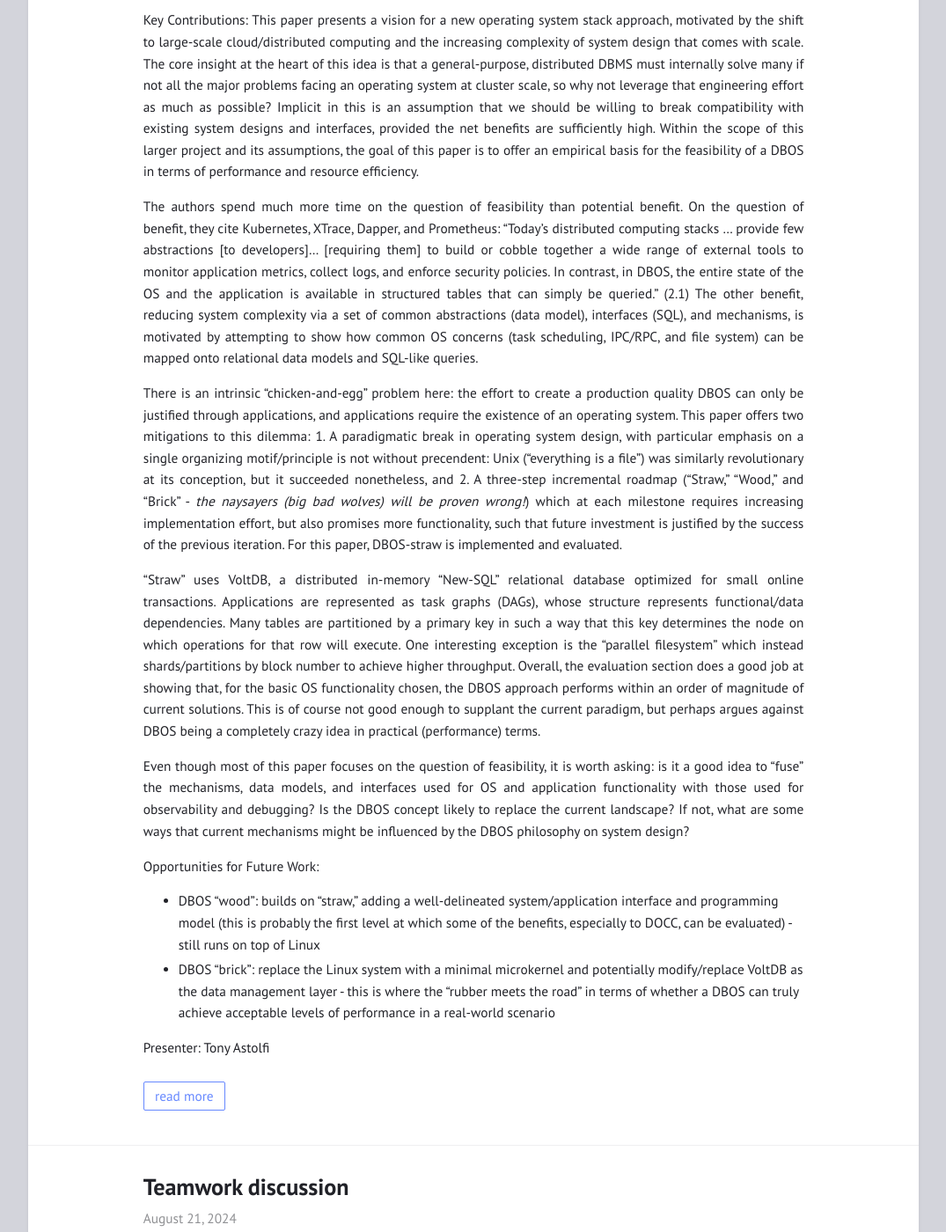
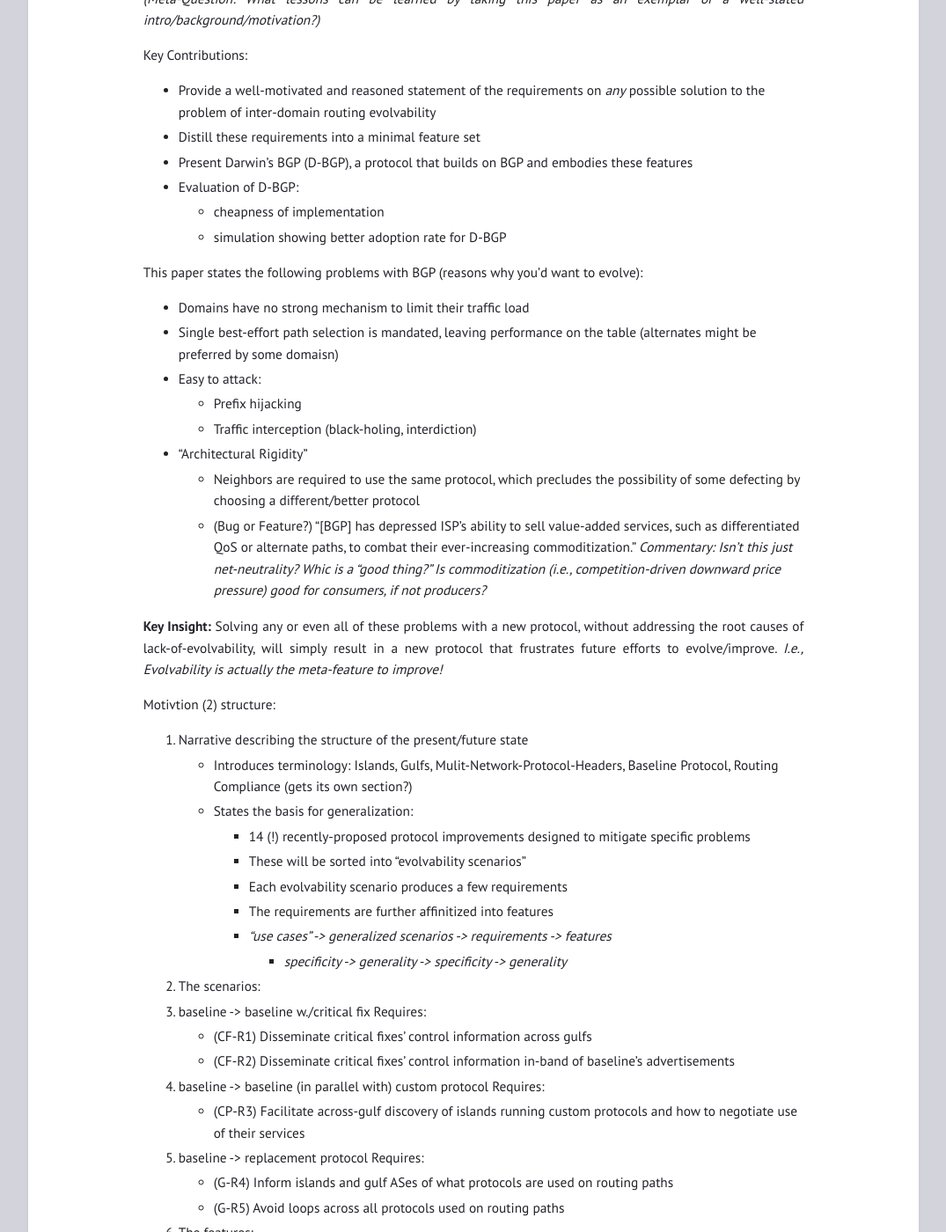
Before and after one commit to docc-lab/reading-group, a Jekyll site: the page built from summaries.html, in a window 1280 px wide and 1400 px high, scrolled down 330 px. Shown: the whole window at 88% size, without its empty margins (102-1177 px from the left). Built offline with Jekyll 4.4.1, drawn with Linux system fonts in a browser that asks for light colours; some of the changed text lies outside the part shown.

Commit message:
Add paper for 2024/10/16.

```diff
--- /dev/null
+++ b/_posts/2024-10-16-D-BGP.md
@@ -0,0 +1,66 @@
+---
+title: "Bootstrapping evolvability for inter-domain routing with D-BGP"
+layout: post
+---
+
+[Paper Link](https://dl.acm.org/doi/pdf/10.1145/3098822.3098857)
+
+Research Question: What are the challenges to "evolving" (incrementally deploying improvements to) internet routing protocol(s) like BGP, and how can those challenges be overcome?
+
+_(Meta-Question: What lessons can be learned by taking this paper as an exemplar of a well-stated intro/background/motivation?)_
+
+Key Contributions:
+
+- Provide a well-motivated and reasoned statement of the requirements on _any_ possible solution to the problem of inter-domain routing evolvability
+- Distill these requirements into a minimal feature set
+- Present Darwin's BGP (D-BGP), a protocol that builds on BGP and embodies these features
+- Evaluation of D-BGP:
+  - cheapness of implementation
+  - simulation showing better adoption rate for D-BGP
+
+This paper states the following problems with BGP (reasons why you'd want to evolve):
+
+- Domains have no strong mechanism to limit their traffic load
+- Single best-effort path selection is mandated, leaving performance on the table (alternates might be preferred by some domaisn)
+- Easy to attack:
+  - Prefix hijacking
+  - Traffic interception (black-holing, interdiction)
+- "Architectural Rigidity"
+  - Neighbors are required to use the same protocol, which precludes the possibility of some defecting by choosing a different/better protocol
+  - (Bug or Feature?) "\[BGP\] has depressed ISP's ability to sell value-added services, such as differentiated QoS or alternate paths, to combat their ever-increasing commoditization." _Commentary: Isn't this just net-neutrality?  Whic is a "good thing?"  Is commoditization (i.e., competition-driven downward price pressure) good for consumers, if not producers?_
+
+**Key Insight:**  Solving any or even all of these problems with a new protocol, without addressing the root causes of lack-of-evolvability, will simply result in a new protocol that frustrates future efforts to evolve/improve. _I.e., Evolvability is actually the meta-feature to improve!_
+
+Motivtion (2) structure:
+
+1. Narrative describing the structure of the present/future state
+   - Introduces terminology: Islands, Gulfs, Mulit-Network-Protocol-Headers, Baseline Protocol, Routing Compliance (gets its own section?)
+   - States the basis for generalization:
+     - 14 (!) recently-proposed protocol improvements designed to mitigate specific problems
+     - These will be sorted into "evolvability scenarios"
+     - Each evolvability scenario produces a few requirements
+     - The requirements are further affinitized into features
+     - _"use cases" -> generalized scenarios -> requirements -> features_
+       - _specificity -> generality -> specificity -> generality_
+2. The scenarios:
+  1. baseline -> baseline w./critical fix
+     Requires:
+       - (CF-R1) Disseminate critical fixes' control information across gulfs
+       - (CF-R2) Disseminate critical fixes' control information in-band of baseline's advertisements
+  2. baseline -> baseline (in parallel with) custom protocol
+     Requires:
+       - (CP-R3) Facilitate across-gulf discovery of islands running custom protocols and how to negotiate use of their services
+  3. baseline -> replacement protocol
+     Requires:
+       - (G-R4) Inform islands and gulf ASes of what protocols are used on routing paths
+       - (G-R5) Avoid loops across all protocols used on routing paths
+3. The features:
+  - Pass-through support: (CF-R1)
+  - Multi-protocol data structure: (G-R4, CP-R3, CF-R2, G-R5)
+
+Questions for Discussion:
+
+- How might the addition of new use cases (14+n) change the scenarios, requirements, and features?
+- How universal is the 4-step progression followed in this paper's motivation?  How might it apply to a problem you're working on?
+
+Presenter: Tony Astolfi
```
Also changed, not shown: index.html (+12 -0 lines).
